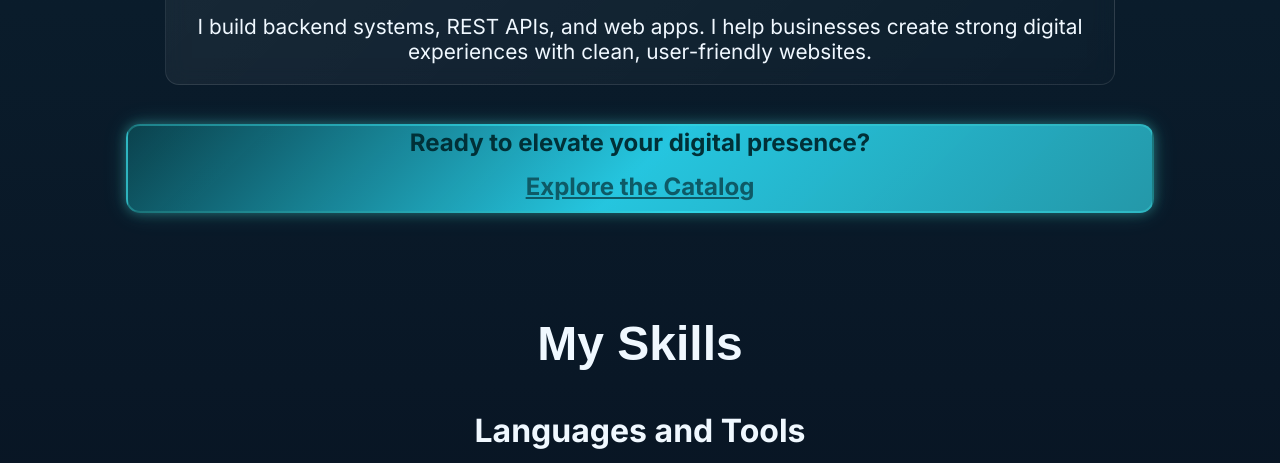
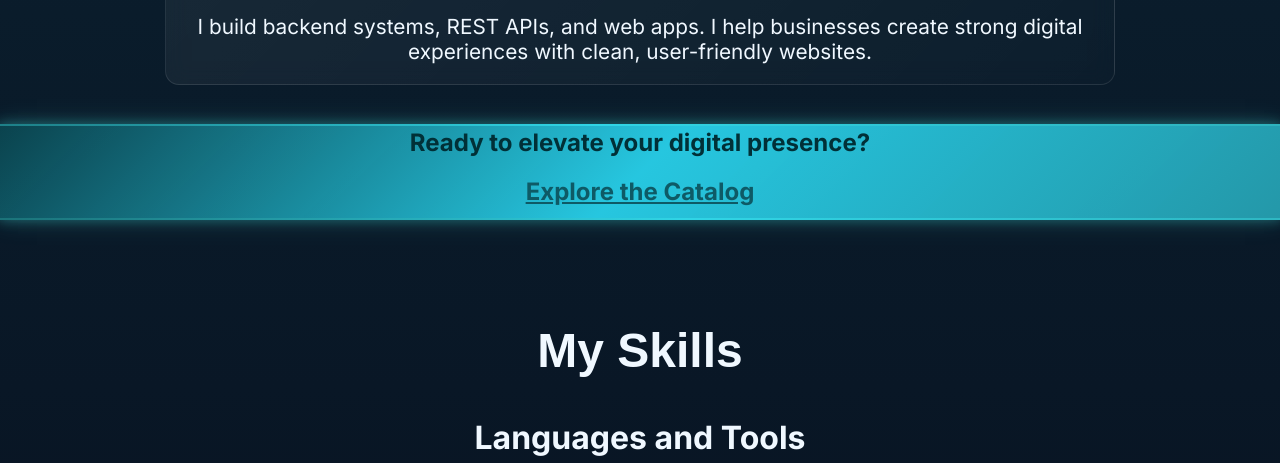
Before and after one commit to liateg/web-porti, a plain HTML site: page index.html in a window 1280 px wide. Shown: the part 1280-1743 px from the top of the page. Drawn offline with Linux system fonts and the light colour scheme; a web font is replaced by a local one.

Commit message:
Update style.css

```diff
--- a/style.css
+++ b/style.css
@@ -351,7 +351,7 @@ main{
    box-shadow:
       0 0 12px rgba(78, 255, 247, 0.3),
       0 0 25px rgba(78, 255, 247, 0.15);
-   border-radius: 14px;
+
    color: #013037;
 }
 
@@ -359,7 +359,7 @@ main{
     margin: 3%;
     display: flex;
     flex-direction: column;
-    width: 80%;
+    width: 100%;
     padding: 0%;
     justify-content: center;
     align-items: center;
```
